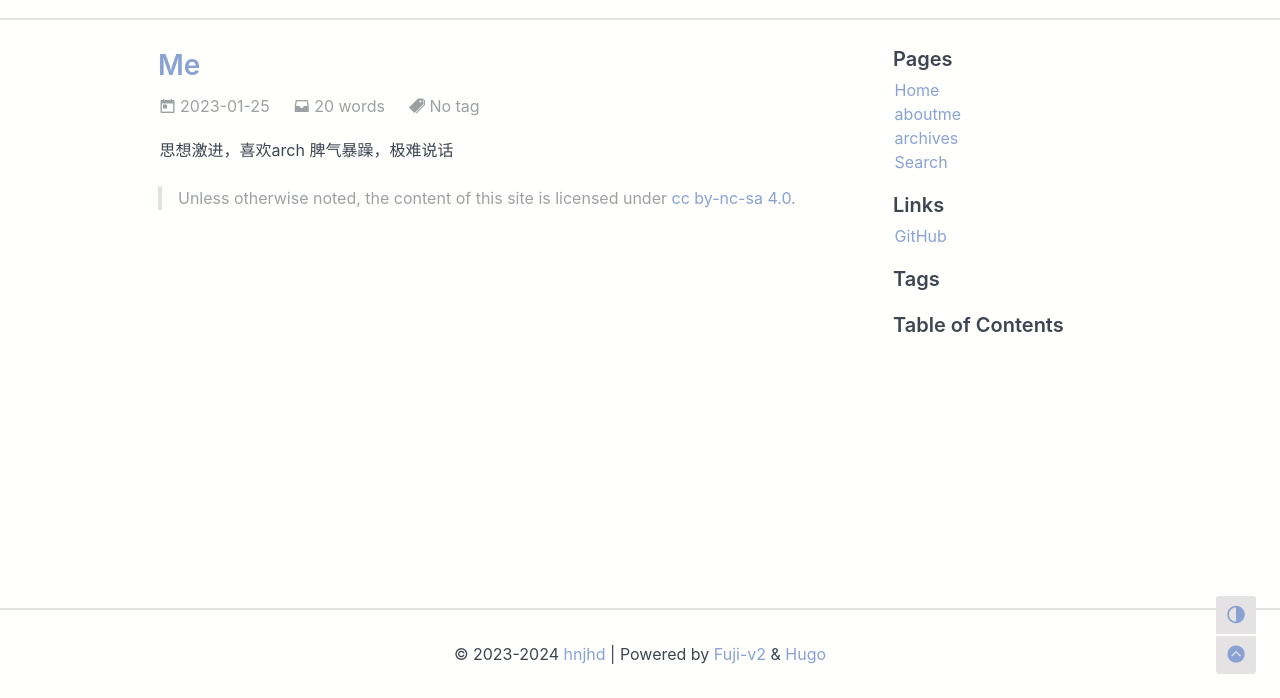
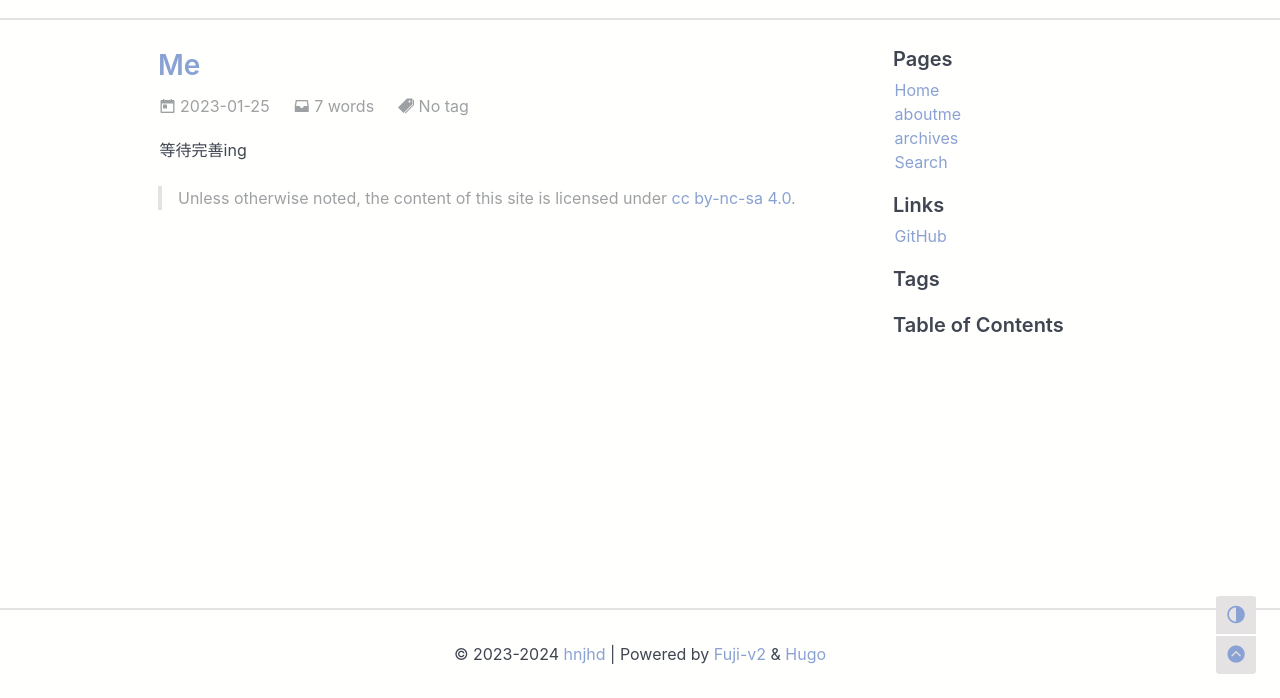
Before and after one commit to hnjhd/hnjhd.Github.io, a plain HTML site: page me/index.html in a window 1280 px wide. Shown: the part 102-800 px from the top of the page. Drawn offline with nearby package versions, Linux system fonts and the light colour scheme; some packages are replaced by stand-ins of ours; a script that the page names is missing; a web font is replaced by a local one.

Commit message:
change aboutme.md

```diff
--- a/me/index.html
+++ b/me/index.html
@@ -29,8 +29,8 @@
 <meta property="og:title" content="Me" />
 <meta name="twitter:title" content="Me" />
 <meta property="og:type" content="article" />
-<meta property="og:url" content="https://hnjhd.github.io/me/" /><meta property="og:description" content="思想激进，喜欢arch 脾气暴躁，极难说话" />
-<meta name="twitter:description" content="思想激进，喜欢arch 脾气暴躁，极难说话" /><meta property="og:image" content="https://hnjhd.github.io/img/og.png" />
+<meta property="og:url" content="https://hnjhd.github.io/me/" /><meta property="og:description" content="等待完善ing" />
+<meta name="twitter:description" content="等待完善ing" /><meta property="og:image" content="https://hnjhd.github.io/img/og.png" />
 <meta name="twitter:card" content="summary_large_image" />
 <meta name="twitter:image" content="https://hnjhd.github.io/img/og.png" /><meta property="article:published_time" content="2023-01-25T20:22:08+00:00" /><meta property="article:modified_time" content="2023-01-25T20:22:08+00:00" />
 
@@ -101,15 +101,14 @@
     <div class="post-item post-meta">
         <span><i class="iconfont icon-today-sharp"></i>&nbsp;2023-01-25</span>
 
-<span><i class="iconfont icon-file-tray-sharp"></i>&nbsp;20 words</span>
+<span><i class="iconfont icon-file-tray-sharp"></i>&nbsp;7 words</span>
 
 <span><i class="iconfont icon-pricetags-sharp"></i>&nbsp;No tag</span>
 
     </div>
 
     <div class="post-content markdown-body">
-        <p>思想激进，喜欢arch
-脾气暴躁，极难说话</p>
+        <p>等待完善ing</p>
 
     </div>
 </article>
```
